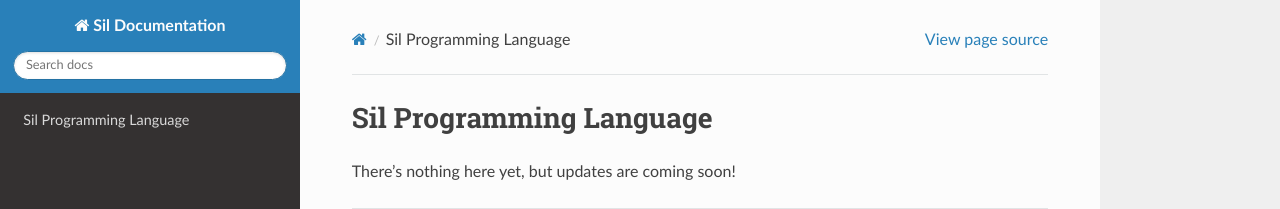
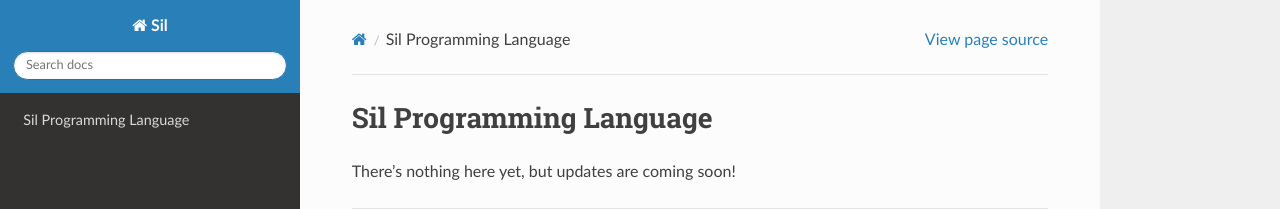
Before and after one commit to sil-foundation/sil-lang, a Sphinx documentation site: the page built from docs/index.rst, in a window 1280 px wide. Shown: the top 209 px of the page. Built offline with Sphinx 7.4.7 and the Read the Docs theme 3.1.0, drawn with Linux system fonts in a browser that asks for light colours.

Commit message:
docs: change project name to "Sil"

```diff
--- a/docs/conf.py
+++ b/docs/conf.py
@@ -1,4 +1,4 @@
-project = 'Sil Documentation'
+project = 'Sil'
 copyright = '2026 Sil Foundation'
 author = 'Sil Foundation'
 release = '1.0.0'
```
